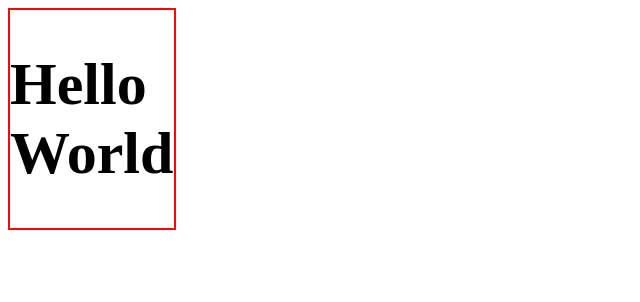
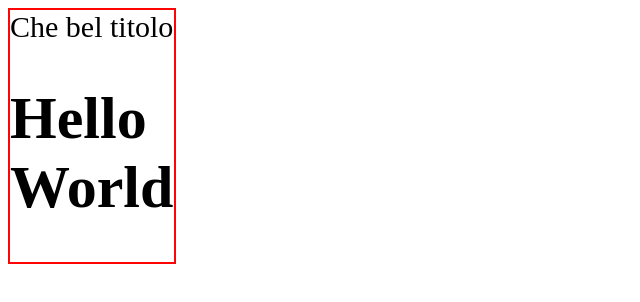
Before and after one commit to GabrieleMurgia/react-exercises, a React (Create React App) app: page / in a window 1280 px wide. Shown: the top 302 px of the page, without its empty margins (0-640 px from the left). Built offline with nearby package versions, Linux system fonts and the light colour scheme.

Commit message:
component-composition-02

```diff
--- a/src/App.jsx
+++ b/src/App.jsx
@@ -3,15 +3,14 @@ import React from "react";
 
 export class Container extends React.Component{
   render(){
-
     return (
       <div className="component-class">
-        {this.props.children}
+      <div className="component-title">{this.props.title}</div>
+       <div className="component-body">{this.props.children}</div>
       </div>
     )
   }
 }
-
 export class HelloWorld extends React.Component{
   render(){
     return(
@@ -21,13 +20,9 @@ export class HelloWorld extends React.Component{
     )
   }
 }
-
 export class App extends React.Component{
-
-
-
     render(){
-        return <Container>
+        return <Container title="Che bel titolo">
             <HelloWorld></HelloWorld>
               </Container>
     }
```
